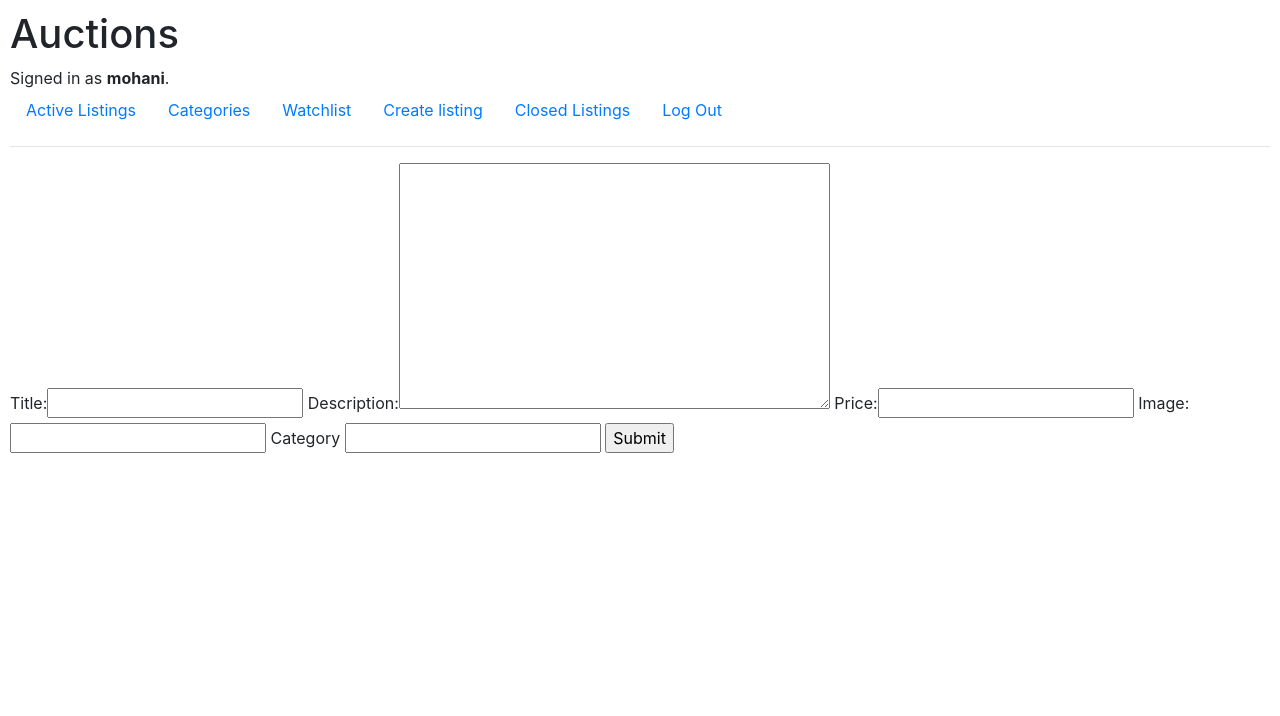
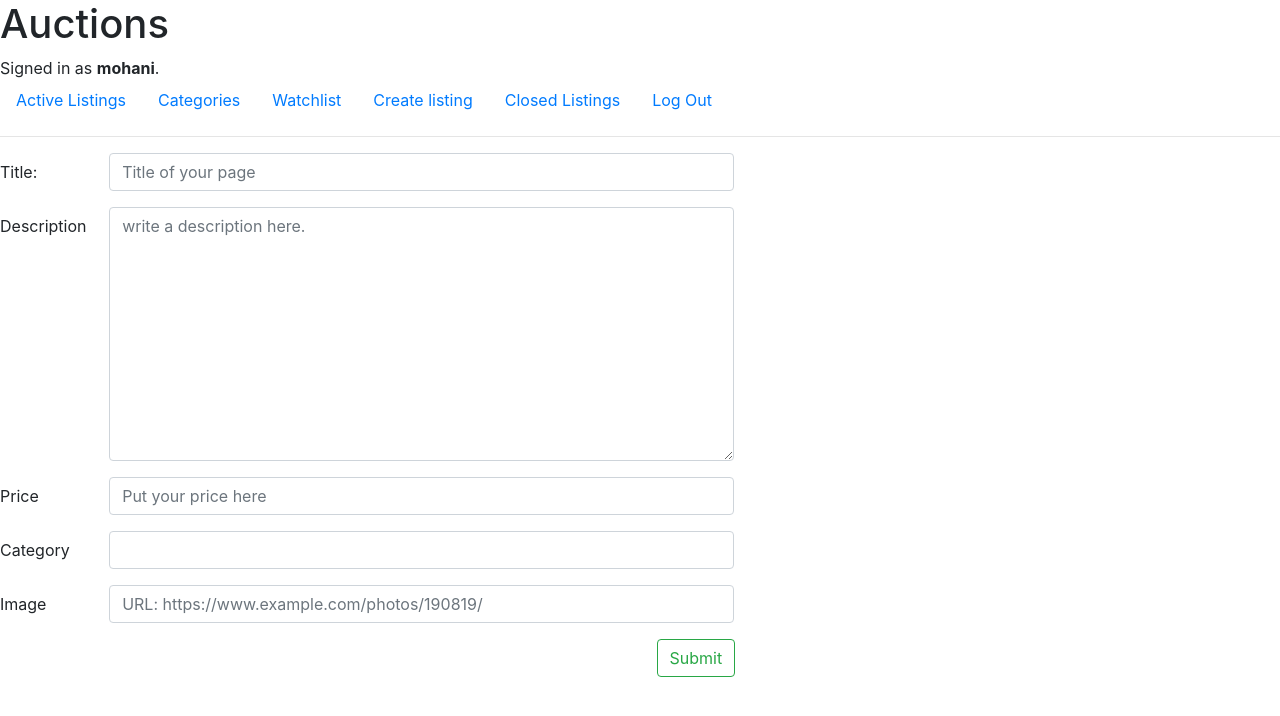
Before and after one commit to mohani-01/commerce, a Django app: page /newlist/ in a window 1280 px wide. Shown: the top 716 px of the page. Run offline with Django 3.2, Linux system fonts and the light colour scheme; a user stored in the database is signed in; data comes from the database, SQL or seed files in the repository; both versions use the stored data as it was after the commit; some libraries are stand-ins or nearby versions.

Commit message:
newlist page with bootstrap and also bootstrap is not working correctly

```diff
--- a/auctions/forms.py
+++ b/auctions/forms.py
@@ -3,12 +3,13 @@ from django import forms
 
 
 class NewList(forms.Form):
-    title = forms.CharField(max_length=64)
-    description = forms.CharField(widget=forms.Textarea())
-    price = forms.DecimalField(max_digits=10,  decimal_places=2)
-    image = forms.URLField(required=False)
+    title = forms.CharField(label="Title", max_length=64, widget=forms.TextInput(attrs={'placeholder':"Title of your page", "class":"form-control", "id":"newListTitle"}))
+    description = forms.CharField(widget=forms.Textarea(attrs={"placeholder": "write a description here.", "class":"form-control", "id":"newListDescription"}), label="Description")
+    price = forms.DecimalField(label="Price" ,max_digits=10,  decimal_places=2, widget=forms.NumberInput(attrs={"placeholder":"Put your price here", "class":"form-control"}))
+    image = forms.URLField(label="Image Url", required=False, widget=forms.URLInput(attrs={"placeholder":"URL: https://www.example.com/photos/190819/", "class":"form-control"}))
 
 class NewBid(forms.Form):
-    price = forms.DecimalField(max_digits=10, decimal_places=2)
+    price = forms.DecimalField(label="Price" ,max_digits=10,  decimal_places=2, widget=forms.NumberInput(attrs={"placeholder":"Put your price here", "class":"form-control"}))
+
 class NewComment(forms.Form):
-    comment = forms.CharField(label="", widget=forms.Textarea(attrs={"rows":"2", "label":None, "placeholder": "Add Your comment here "}))
+    comment = forms.CharField(widget=forms.Textarea(attrs={"placeholder": "Leave a comment here.", "class":"form-control", "id": "floatingTextarea"}))
--- a/auctions/static/auctions/styles.css
+++ /dev/null
@@ -1,3 +0,0 @@
-body {
-    padding: 10px;
-}
--- a/auctions/templates/auctions/category.html
+++ b/auctions/templates/auctions/category.html
@@ -10,6 +10,8 @@
         <input type="submit" value="{{ category }}">
     </form>
 </div>
+{% empty %}
+No Category
 {% endfor %}
 
 {% endblock %}
--- a/auctions/templates/auctions/index.html
+++ b/auctions/templates/auctions/index.html
@@ -1,6 +1,7 @@
 {% extends "auctions/layout.html" %}
 
 {% block body %}
+
     <h2>Active Listings</h2>
 
 
@@ -25,7 +26,8 @@
         </div>
     </a>
 
-
+    {% empty %}
+    No listing avaiable
 
     {% endfor %}
 {% endblock %}
--- a/auctions/templates/auctions/layout.html
+++ b/auctions/templates/auctions/layout.html
@@ -9,13 +9,17 @@
     </head>
     <body>
         <h1>Auctions</h1>
-        <div>
+
+
             {% if user.is_authenticated %}
                 Signed in as <strong>{{ user.username }}</strong>.
             {% else %}
                 Not signed in.
             {% endif %}
-        </div>
+
+
+
+
         <ul class="nav">
             <li class="nav-item">
                 <a class="nav-link" href="{% url 'index' %}">Active Listings</a>
@@ -47,12 +51,13 @@
         </ul>
         <hr>
         {% if messages %}
-        {% for message in messages %}
-        <div class="alert alert-info" role="alert">
-            {{ message|safe }}
-          </div>
-        {% endfor %}
+            {% for message in messages %}
+            <div class="alert alert-warning alert-dismissible fade show" role="alert">
+                {{ message }}
+            </div>
+            {% endfor %}
         {% endif %}
+
         {% block body %}
         {% endblock %}
     </body>
--- a/auctions/templates/auctions/lists.html
+++ b/auctions/templates/auctions/lists.html
@@ -44,6 +44,7 @@
             <form action="{% url 'comment' lists.id %}" method="post">
                 {% csrf_token %}
                 Comments:
+
                 {{ add_comment.comment }}
                 <input type="submit" value="Comment">
             </form>
--- a/auctions/templates/auctions/newlist.html
+++ b/auctions/templates/auctions/newlist.html
@@ -3,16 +3,63 @@
 
 
 {% block body %}
+<div class="">
+
     <form action="{% url 'newlist'  %}" method="post">
        {% csrf_token %}
-    {{ form }}
-    <label for="lists_category">Category</label>
-    <input id="lists_category" type="text" list="add" name="category" />
+
+      <div class="mb-3 row">
+       <label for="newListTitle" class="col-sm-1 col-form-label">Title:</label>
+       <div class="col-sm-6">
+         {{form.title}}
+       </div>
+     </div>
+
+    <div class="mb-3 row">
+        <label for="newListDescription" class="col-sm-1 col-form-label">Description</label>
+        <div class="col-sm-6">
+            {{form.description  }}
+        </div>
+    </div>
+
+    <div class="mb-3 row">
+        <label for="inputPassword" class="col-sm-1 col-form-label">Price</label>
+        <div class="col-sm-6">
+            {{form.price }}
+        </div>
+    </div>
+
+    <div class="mb-3 row">
+        <label for="newListCategory" class="col-sm-1 col-form-label">Category</label>
+        <div class="col-sm-6">
+            <input autocomplete="off" id="newListCategory" type="text" list="add"  class="form-control" name="category" />
             <datalist id="add">
                 {% for category in categories %}
                 <option>{{ category }}</option>
-        {% endfor   %}
+                {% endfor %}
             </datalist>
-    <input type="submit">
+        </div>
+    </div>
+
+    <div class="mb-3 row">
+        <label for="inputPassword" class="col-sm-1 col-form-label">Image</label>
+        <div class="col-sm-6">
+            {{ form.image }}
+        </div>
+
+    </div>
+
+    <div class="mb-3 row">
+        <div class="col-sm-1"></div>
+        <div class="col-sm-6">
+            <input style="position: absolute; right: 14px" class="btn btn-outline-success" type="submit" value="Submit">
+        </div>
+    </div>
+
+
+
     </form>
+
+
+</div>
 {% endblock %}
--- a/auctions/views.py
+++ b/auctions/views.py
@@ -70,6 +70,52 @@ def register(request):
         return render(request, "auctions/register.html")
 
 
+# Done
+def category(request):
+    # Via POST
+    if request.method == "POST":
+
+        # Get category form user selection
+        get_category = request.POST["category"]
+
+        # Get cateogry object from db, this has to exist logical b/c of else: statement at the bottom [ categories are from the db ]
+        category = Category.objects.filter(category=get_category).first()
+
+        # Error if the user did with html something
+        if not category:
+            messages.warning(request, "There is no category by this name, Try again!")
+            return HttpResponseRedirect(reverse("category"))
+
+        # get all lists where their active value is True
+        lists = category.group.filter(active=True).all()
+
+        return render(request, "auctions/index.html", {
+            "lists": lists,
+        })
+
+    # Via GET
+    else:
+        # Get each category from Category model
+        categories = Category.objects.exclude(category="").all()
+        print(categories)
+        # Check if the category doesn't consists atleast one listing then remove it
+        not_included = []
+        for category in categories:
+            if  not category.group.filter(active=True).all():
+
+                not_included.append(category)
+
+        new_categories = categories.exclude(category__in=not_included)
+
+        print(new_categories, "Filtered")
+        # categories = Category.objects.exclude(category="").all()
+        # print(categories)
+
+        return render(request, 'auctions/category.html', {
+            "categories": new_categories,
+        })
+
+
 @login_required(login_url="/login")
 def lists(request, list_id):
     # GET the required listing page
@@ -107,46 +153,6 @@ def lists(request, list_id):
         "bid": NewBid(),
     })
 
-# Done
-def category(request):
-    # Via POST
-    if request.method == "POST":
-
-        # Get category form user selection
-        get_category = request.POST["category"]
-
-        # Get cateogry object from db, this has to exist logical b/c of else: statement at the bottom [ categories are from the db ]
-        category = Category.objects.filter(category=get_category).first()
-
-        # Error if the user did with html something
-        if not category:
-            messages.warning(request, "There is no category by this name, Try again!")
-            return HttpResponseRedirect(reverse("category"))
-
-        # get all lists where their active value is True
-        lists = category.group.filter(active=True).all()
-
-        return render(request, "auctions/index.html", {
-            "lists": lists,
-        })
-
-    # Via GET
-    else:
-        # Get each category from Category model
-        categories = Category.objects.exclude(category="").all()
-
-        # Check if the category doesn't consists atleast one listing then remove it
-        for category in categories:
-            if  not category.group.filter(active=True).all():
-                print(categories)
-                print(category)
-
-
-
-
-        return render(request, 'auctions/category.html', {
-            "categories": categories,
-        } )
 
 
 # Done
@@ -348,7 +354,7 @@ def closebid(request, list_id):
                 return HttpResponseRedirect(reverse("index"))
 
         winner = BidWinner(user=user, winningbid=winningbid, listing=lists)
-        winner.save()
+        # winner.save()
         # winner.listing.add(lists)
 
         messages.success(request, f"User: {user} won this auction. The Page is closed successfully.")
@@ -380,7 +386,6 @@ def see_watchlist(request):
 
         watchlist = WatchList.objects.get(user=user)
 
-
         # get all deactivated lists from the user watchlist
         deactivated_lists = watchlist.listing.filter(active=False)
 
@@ -393,8 +398,8 @@ def see_watchlist(request):
         # get all the lists which are active
         listing = watchlist.listing.all()
 
-        return render(request, 'auctions/index.html', {
-            "lists": listing,
+        return render(request, 'auctions/watchlist.html', {
+            "watchlists": listing,
         })
 
 
```
Also changed, not shown: auctions/templates/auctions/watchlist.html (added, +32 -0 lines), auctions/migrations/0019_alter_listing_category.py (added), db.sqlite3. Lines whose indentation alone changed are shown as unchanged.
